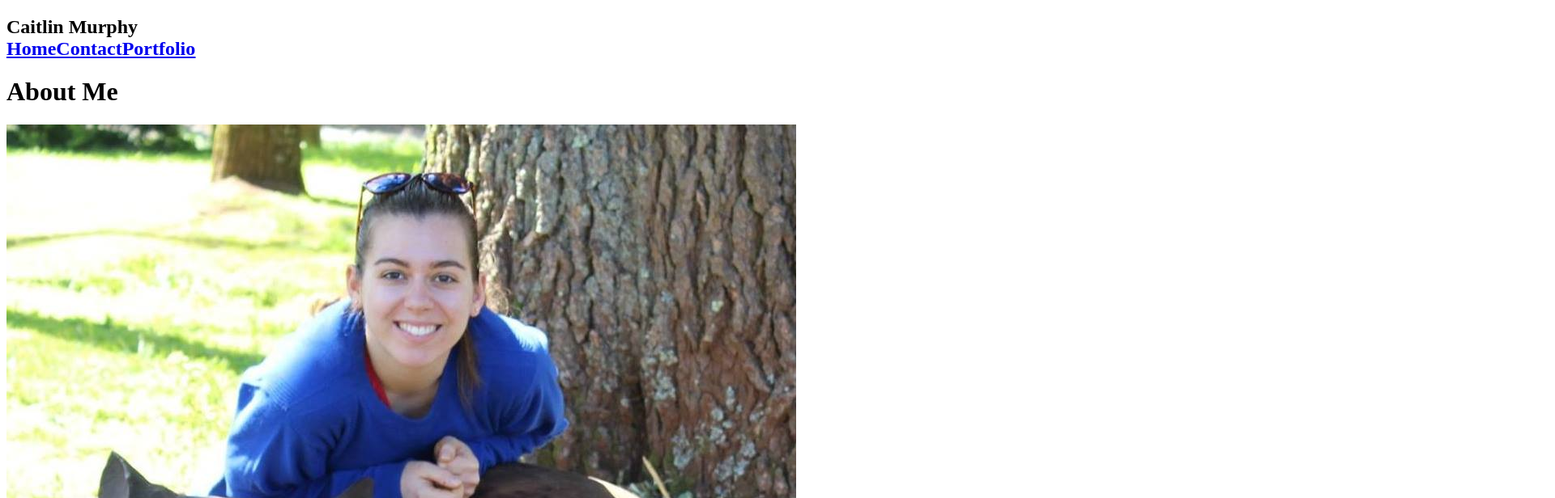
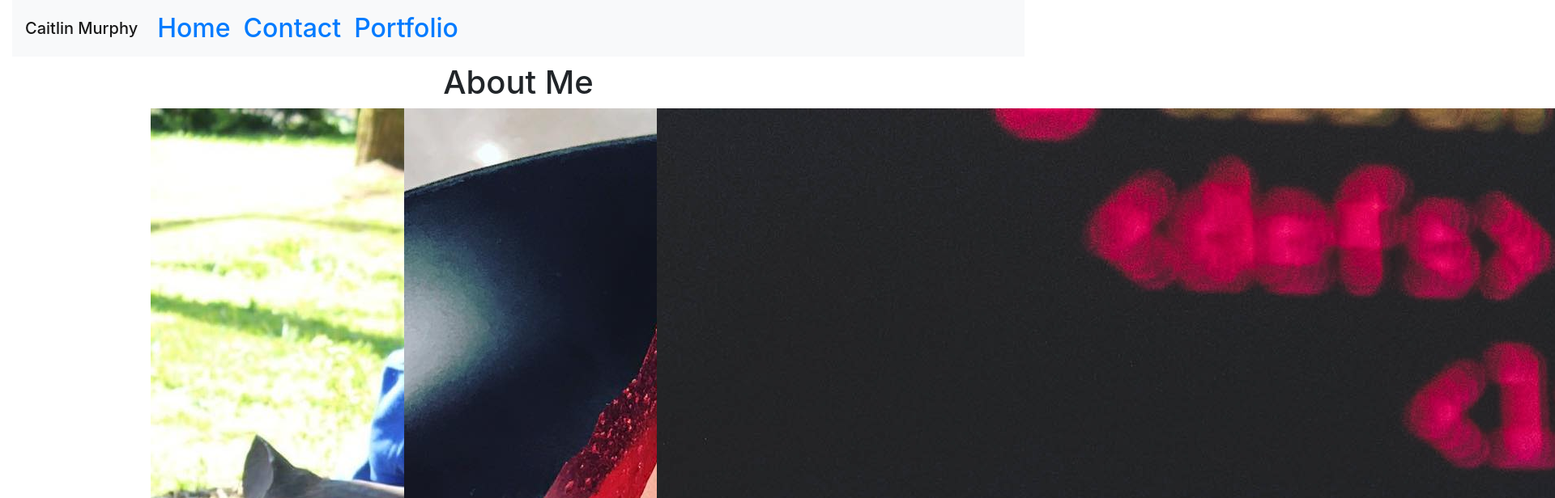
Before and after one commit to b00kbaker/Portfolioreact, a React (Create React App) app: page /portfolio in a window 1280 px wide. Shown: the top 616 px of the page at 81% size, 1920 px wide, since content can reach past the window. Built offline with nearby package versions, Linux system fonts and the light colour scheme.

Commit message:
Some style finally coming through

```diff
--- a/src/App.css
+++ b/src/App.css
@@ -22,7 +22,7 @@
     align-items: center;
     justify-content: center;
     font-size: calc(10px + 2vmin);
-    color: white;
+    color: black;
   };
 
   .App-link {
--- a/src/App.js
+++ b/src/App.js
@@ -10,17 +10,19 @@ import "../src/App.css";
 
 function App() {
   return(
-    <Container fluid>
+
     <Router>
         <Mynavbar />
+        <Container fluid>
         <Switch>
           <Route exact path="/" component={Home} />
           <Route exact path="/portfolio" component={Portfolio} />
           <Route exact path="/contact" component={Contact} />
         </Switch>
         <Footer />
+        </Container>
     </Router>
-    </Container>
+
   );
 }
 
--- a/src/components/Footer/index.js
+++ b/src/components/Footer/index.js
@@ -1,5 +1,7 @@
 import React from "react";
 import Container from "react-bootstrap/Container";
+import Button from "react-bootstrap/Button";
+
 
 
 const Footer = () => {
@@ -9,7 +11,12 @@ const Footer = () => {
     <footer className="footer mt-auto py-3 bg-light">
       <div className="container">
         <span className="text-muted">
-          <a href="https://www.linkedin.com/in/caitlin-murphy-080797194/" target="_blank">Follow me on LinkedIn</a>
+        <Button
+               variant="primary"
+               size="sm"
+               href="https://www.linkedin.com/in/caitlin-murphy-080797194/">
+                Follow me on LinkedIn
+              </Button>
         </span>
       </div>
     </footer>
--- a/src/components/Header/index.js
+++ b/src/components/Header/index.js
@@ -3,10 +3,10 @@ import React from "react";
 function Header(){
     return(
 
- <header className="d-flex justify-content-center">
+ <div className="d-flex justify-content-center">
     {/* Only needed in Homepage */}
     <h1>About Me</h1>
- </header>
+ </div>
     );
 };
 
--- a/src/pages/Home.js
+++ b/src/pages/Home.js
@@ -17,9 +17,9 @@ const Home = () => {
     <Header />
     <h3>
     <Row className="justify-content-md-center">
-      <Col md= "3" ><img src={ Garden } alt="Myself leaning on wombat garden statue" className="col-4" ></img></Col>
-      <Col md= "3"><img src={ Dessert } alt="Pink plated dessert, black plate" className="col-4 hide" ></img></Col>
-      <Col md= "3"><img src={ Bcode } alt="Computer screen with black background and colorful code" className="col-4 hide" ></img></Col>
+      <Col md= "3" ><img src={ Garden } alt="Myself leaning on wombat garden statue" ></img></Col>
+      <Col md= "3"><img src={ Dessert } alt="Pink plated dessert, black plate"></img></Col>
+      <Col md= "3"><img src={ Bcode } alt="Computer screen with black background and colorful code" ></img></Col>
        </Row>
 
        <section className="row">
```
Also changed, not shown: src/index.js (+5 -3 lines).
